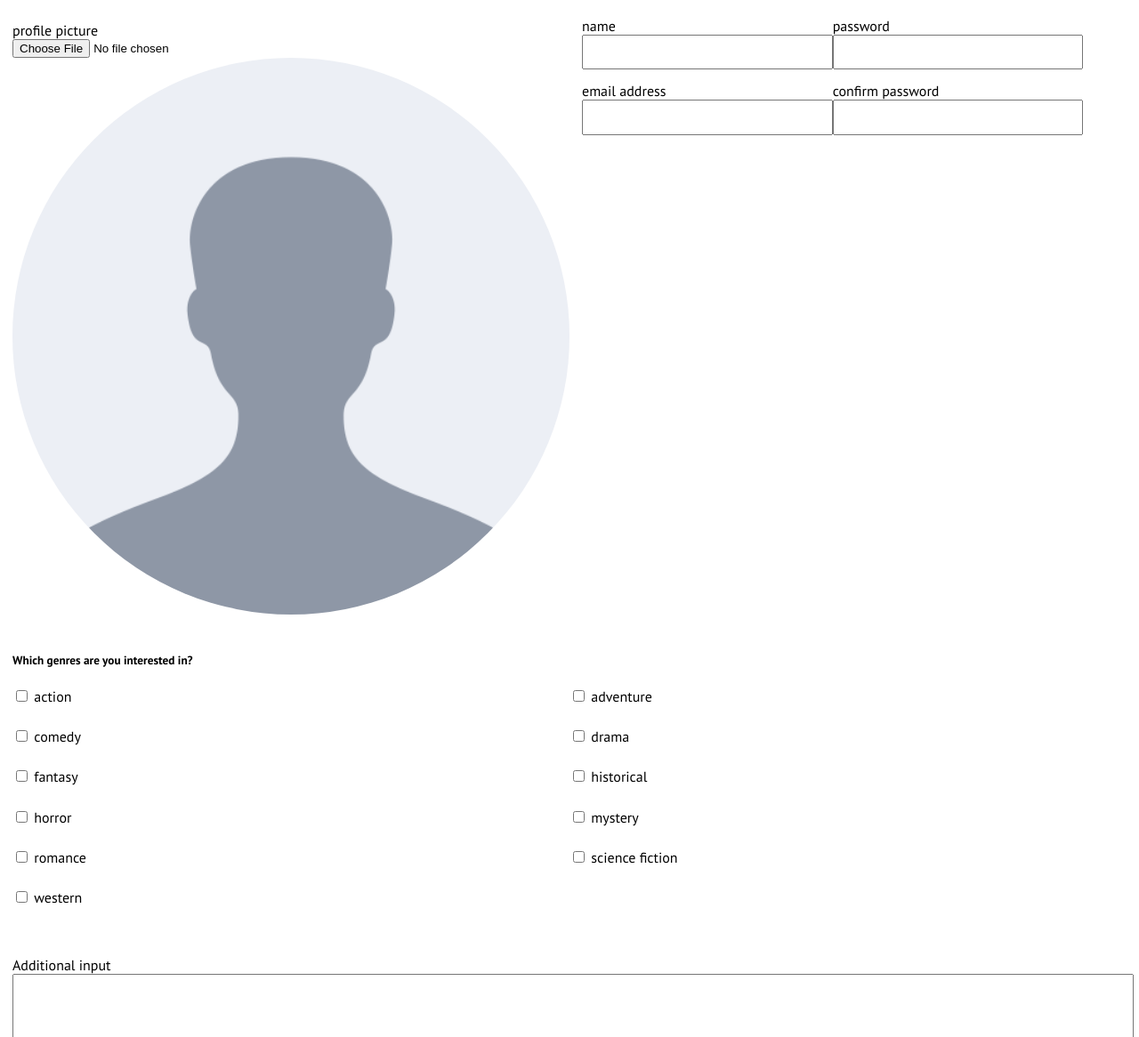
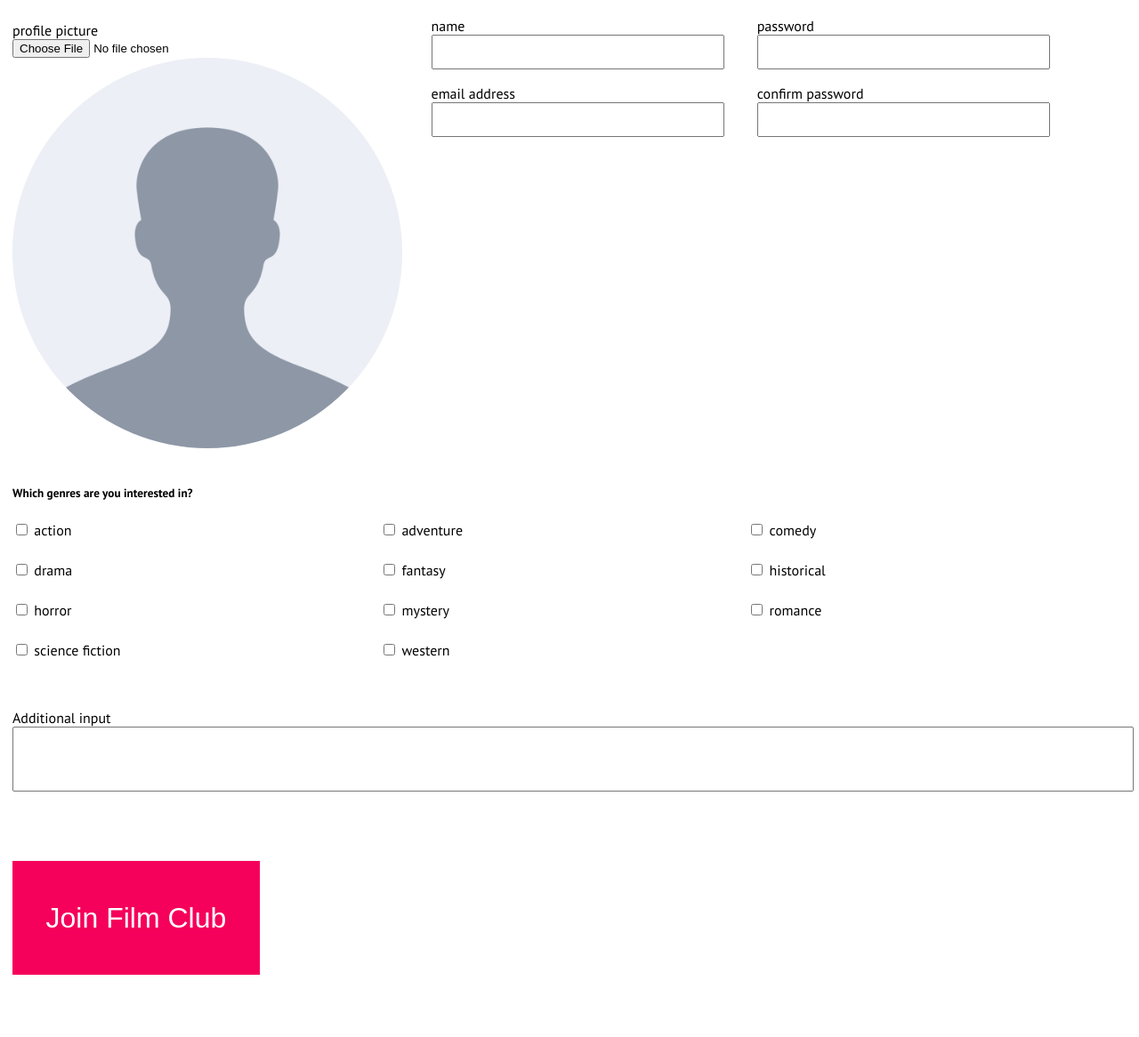
Before and after one commit to franciswalsh/week-two-projectG, a plain HTML site: page week-two-project/join.html in a window 1280 px wide. Shown: the part 216-1382 px from the top of the page at 89% size. Drawn offline with Linux system fonts and the light colour scheme.

Commit message:
hopefully final updates to home and join

```diff
--- a/week-two-project/css/home.css
+++ b/week-two-project/css/home.css
@@ -143,8 +143,6 @@ nav a {
     margin-left: 1%;
     margin-right: 1%;
   }
-
-  }
   #nav_item_footer3, #nav_item_footer2, #nav_item_footer1 {
     width: 33.3333%;
     height: 100%;
--- a/week-two-project/css/join.css
+++ b/week-two-project/css/join.css
@@ -15,6 +15,8 @@ fieldset {
 .text_input {
   display: flex;
   flex-direction: column;
+  margin-left: 5%;
+  margin-right: 5%;
 }
 .text_input input {
   height: 2.5em;
@@ -65,13 +67,22 @@ fieldset {
   .check {
     width: 50%;
   }
+  #join_input input {
+    padding: 3%;
+    font-size: 1.5em;
+  }
 }
 @media screen and (min-width: 769px){
+
+  #picture_input {
+    width: 35%;
+  }
 
   #text_inputs {
     display: flex;
     flex-direction: row;
     flex-wrap: nowrap;
+    width: 65%;
   }
   #name_and_email{
     width: 45%;
@@ -81,4 +92,16 @@ fieldset {
     width: 45%;
     /*margin: 0;*/
   }
+  #checkboxes {
+    display: flex;
+    flex-direction: row;
+    flex-wrap: wrap;
+  }
+  .check {
+    width: 33%;
+  }
+  #join_input input {
+    padding: 3%;
+    font-size: 2em;
+  }
 }
```
